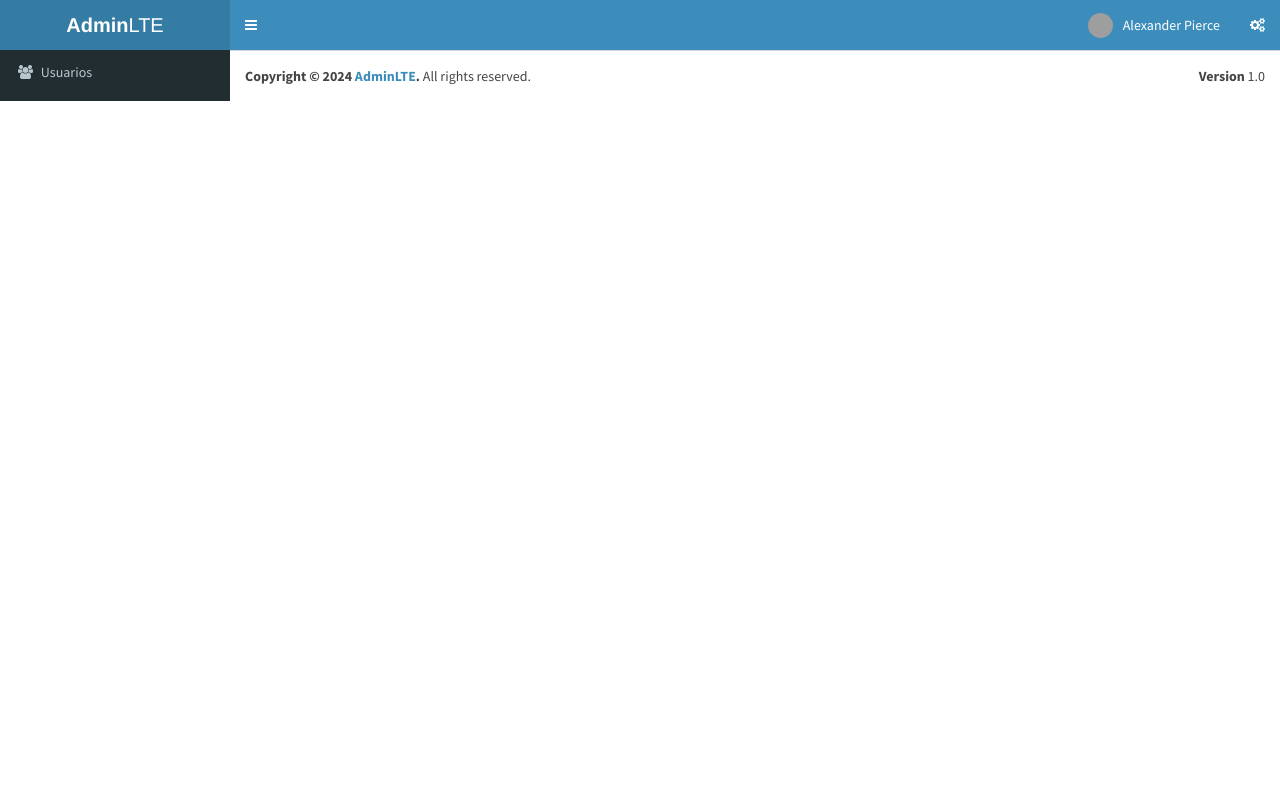
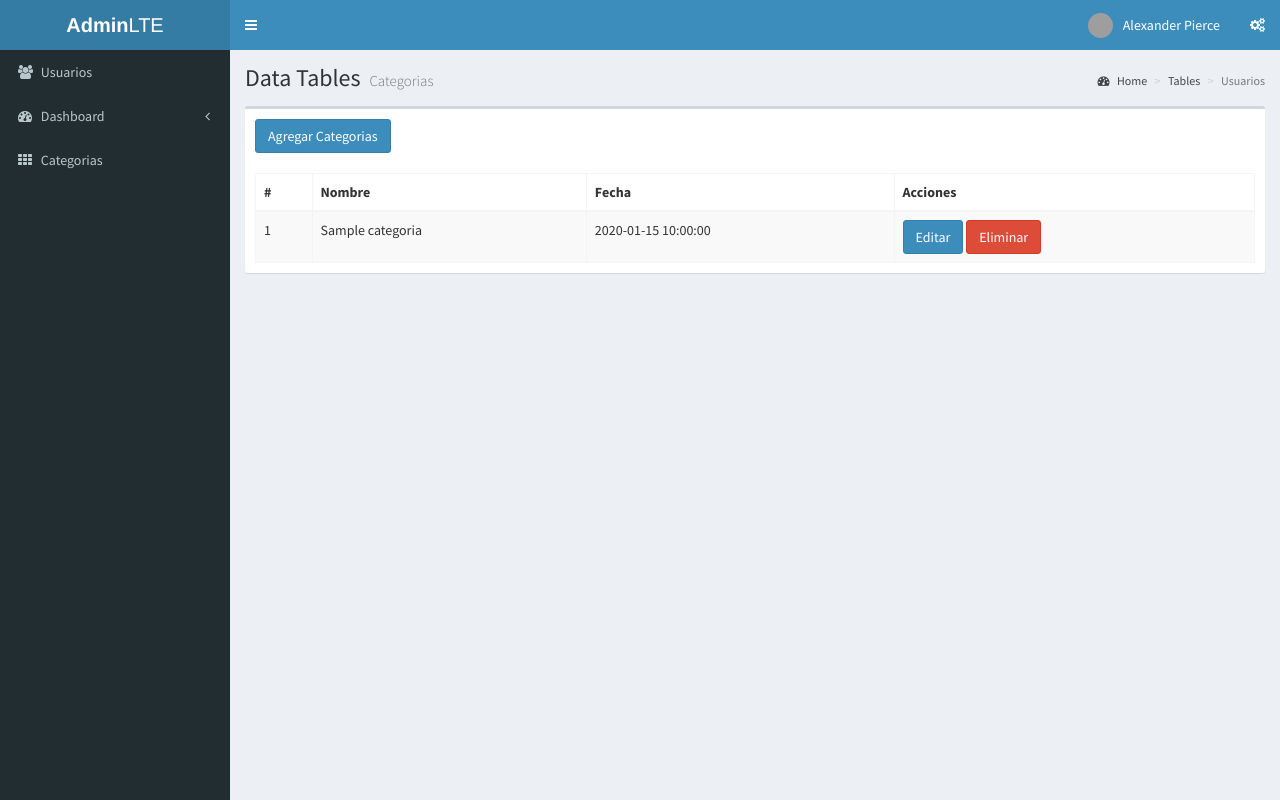
Before and after one commit to GuillermoMora03/inventario, a PHP site: page /categorias in a window 1280 px wide. Run offline with PHP 8.4, Linux system fonts and the light colour scheme; tables that the repository leaves empty or names only in its code hold one stand-in row (values such as "Sample post"); some libraries are stand-ins or nearby versions; grey boxes are pictures that could not be loaded.

Commit message:
Categorias sin Editar

```diff
--- /dev/null
+++ b/controladores/categorias.controlador.php
@@ -0,0 +1,155 @@
+<?php
+
+class ControladorCategorias {
+
+    // Registrar usuarios
+    static public function ctrCrearCategorias() {
+
+        if (isset($_POST["nombrecategoria"])) {
+
+            $tabla = "categorias";
+
+            $datos = array("nombre" => $_POST["nombrecategoria"]);
+
+            $respuesta = ModeloCategorias::mdlGuardarCategorias($tabla, $datos);
+
+            if ($respuesta == "ok") {
+                echo "<script>
+                swal({
+                    type: 'success',
+                    title: 'La categoria ha sido guardada correctamente',
+                    showConfirmButton: true,
+                    confirmButtonText: 'Cerrar',
+                    closeOnConfirm: false
+                }).then(function(result){
+
+                    if(result.value){
+                        window.location = 'categorias';
+                    }
+
+                });
+            </script>";
+            } else {
+                echo "<script>
+                    swal({
+                        type: 'error',
+                        title: 'La categoria no ha sido guardada correctamente',
+                        showConfirmButton: true,
+                        confirmButtonText: 'Cerrar',
+                        closeOnConfirm: false
+                    }).then(function(result){
+
+                        if(result.value){
+                            window.location = 'categorias';
+                        }
+
+                    });
+                </script>";
+            }
+        }
+    }
+
+    // Mostrar categorias
+    static public function ctrMostrarCategorias($item, $valor) {
+        $tabla = "categorias";
+        $respuesta = ModeloCategorias::mdlMostrarCategorias($tabla, $item, $valor);
+        return $respuesta;
+    }
+
+
+     // Editar usuarios
+     static public function ctrEditarCategorias() {
+
+        if (isset($_POST["editarCategoria"])) {
+
+            $tabla = "categorias";
+
+            $datos = array(
+                "id" => $_POST["idcategoria"],
+                "nombre" => $_POST["editarCategoria"],
+            );
+
+            $respuesta = ModeloCategorias::mdlEditarCategorias($tabla, $datos);
+
+            if ($respuesta == "ok") {
+                echo "<script>
+                    swal({
+                        type: 'success',
+                        title: 'La categoria ha sido modificada correctamente',
+                        showConfirmButton: true,
+                        confirmButtonText: 'Cerrar',
+                        closeOnConfirm: false
+                    }).then(function(result){
+
+                        if(result.value){
+                            window.location = 'categorias';
+                        }
+
+                    });
+                </script>";
+            } else {
+                echo "<script>
+                    swal({
+                        type: 'error',
+                        title: 'La categoria no ha sido modificada correctamente',
+                        showConfirmButton: true,
+                        confirmButtonText: 'Cerrar',
+                        closeOnConfirm: false
+                    }).then(function(result){
+
+                        if(result.value){
+                            window.location = 'categorias';
+                        }
+
+                    });
+                </script>";
+            }
+        }
+    }
+
+    static public function ctrBorrarCategorias() {
+
+        if (isset($_GET["idCategoria"])) {
+
+            $tabla = "categorias";
+            $datos = $_GET["idCategoria"];
+
+            $respuesta = ModeloCategorias::mdlBorrarCategorias($tabla, $datos);
+
+            if ($respuesta == "ok") {
+                echo "<script>
+                    swal({
+                        type: 'success',
+                        title: 'La categoria ha sido eliminada correctamente',
+                        showConfirmButton: true,
+                        confirmButtonText: 'Cerrar',
+                        closeOnConfirm: false
+                    }).then(function(result){
+
+                        if(result.value){
+                            window.location = 'categorias';
+                        }
+
+                    });
+                </script>";
+            } else {
+                "<script>
+                    swal({
+                        type: 'error',
+                        title: 'La categoria no ha sido eliminada correctamente',
+                        showConfirmButton: true,
+                        confirmButtonText: 'Cerrar',
+                        closeOnConfirm: false
+                    }).then(function(result){
+
+                        if(result.value){
+                            window.location = 'categorias';
+                        }
+
+                    });
+                </script>";
+            }
+        }
+    }
+}
+?>
--- a/index.php
+++ b/index.php
@@ -2,7 +2,11 @@
 
 require_once "controladores/plantilla.controlador.php";
 require_once "controladores/usuarios.controlador.php";
+require_once "controladores/categorias.controlador.php";
+
+require_once "modelos/categorias.modelo.php";
 require_once "modelos/usuarios.modelo.php";
+
 
 $plantilla = new ControladorPlantilla();
 $plantilla->Plantilla();
--- /dev/null
+++ b/modelos/categorias.modelo.php
@@ -0,0 +1,70 @@
+<?php
+
+require_once 'conexion.php';
+
+class ModeloCategorias{
+
+
+    static public function mdlGuardarCategorias($tabla, $datos){
+
+        $stmt = Conexion::conectar()->prepare("INSERT INTO $tabla(nombre) VALUES (:nombre)");
+        $stmt-> bindParam(":nombre", $datos["nombre"], PDO::PARAM_STR);
+
+
+        if ($stmt -> execute()) {
+            return "ok";
+        }else{
+            return "error";
+        }
+        $stmt -> close();
+        $stmt = null;
+    }
+
+
+    //mostrar categorias
+
+    static public function mdlMostrarCategorias($tabla, $datos, $valor){
+
+        if ($datos !== null) {
+            $stmt = Conexion::conectar()->prepare("SELECT * FROM $tabla WHERE $datos = :$datos");
+            $stmt -> bindParam(":".$datos, $valor, PDO::PARAM_STR);
+            $stmt -> execute();
+            return $stmt -> fetch();
+
+        }else{
+            $stmt = Conexion::conectar()->prepare("SELECT * FROM $tabla");
+            $stmt -> execute();
+            return $stmt -> fetchAll();
+        }
+    }
+
+
+    static public function mdlEditarCategorias($tabla, $datos){
+        $stmt = Conexion::conectar()->prepare("UPDATE $tabla SET nombre = :nombre WHERE id = :id");
+
+        $stmt -> bindParam(":id", $datos["id"], PDO::PARAM_INT);
+        $stmt-> bindParam(":nombre", $datos["nombre"], PDO::PARAM_STR);
+        if ($stmt -> execute()) {
+            return "ok";
+        }else{
+            return "error";
+        }
+        $stmt -> close();
+        $stmt = null;
+    }
+
+
+    static public function mdlBorrarCategorias($tabla, $datos){
+        $stmt = Conexion::conectar()->prepare("DELETE FROM $tabla WHERE id = :id");
+
+        $stmt -> bindParam(":id", $datos, PDO::PARAM_INT);
+
+        if ($stmt -> execute()) {
+            return "ok";
+        }else{
+            return "error";
+        }
+        $stmt -> close();
+        $stmt = null;
+    }
+}
--- /dev/null
+++ b/vistas/modulos/categorias.php
@@ -0,0 +1,170 @@
+  <!-- Content Wrapper. Contains page content -->
+  <div class="content-wrapper">
+    <!-- Content Header (Page header) -->
+    <section class="content-header">
+      <h1>
+        Data Tables
+        <small>Categorias</small>
+      </h1>
+      <ol class="breadcrumb">
+        <li><a href="#"><i class="fa fa-dashboard"></i> Home</a></li>
+        <li><a href="#">Tables</a></li>
+        <li class="active">Usuarios</li>
+      </ol>
+    </section>
+
+    <!-- Main content -->
+    <section class="content">
+      <div class="row">
+        <div class="col-xs-12">
+
+          <div class="box">
+            <div class="box-header">
+              <button class="btn btn-primary" data-toggle="modal" data-target="#modalAgregarCategorias">
+                Agregar Categorias
+              </button>
+            </div>
+            <!-- /.box-header -->
+            <div class="box-body">
+              <table class="table table-bordered table-striped tablas">
+                <thead>
+                  <tr>
+                    <th>#</th>
+                    <th>Nombre</th>
+                    <th>Fecha</th>
+                    <th>Acciones</th>
+                  </tr>
+                </thead>
+                <tbody>
+                  <?php
+                    $item = null;
+                    $valor = null;
+                    $categorias = ControladorCategorias::ctrMostrarCategorias($item, $valor);
+
+                    if (is_array($categorias)) {
+                      foreach($categorias as $key => $valores){
+                        echo "
+                            <tr>
+                              <td>".($key+1)."</td>
+                              <td>".$valores['nombre']."</td>
+                              <td>".$valores['fecha']."</td>
+                              <td>
+                              <button class='btn btn-primary btnEditarCategorias' idCategoria=".$valores["id"]." data-toggle='modal'
+                              data-target='#modalEditarCategorias'>Editar</button>
+                              <button class='btn btn-danger btnEliminarCategorias' idCategoria=".$valores["id"].">
+                              Eliminar</button>
+                              </td>
+                            </tr>
+                          ";
+                      }
+                    } else {
+                      echo "<tr><td colspan='6'>No hay usuarios para mostrar.</td></tr>";
+                    }
+                  ?>
+                </tbody>
+              </table>
+            </div>
+            <!-- /.box-body -->
+          </div>
+          <!-- /.box -->
+        </div>
+        <!-- /.col -->
+      </div>
+      <!-- /.row -->
+    </section>
+    <!-- /.content -->
+  </div>
+
+  <!-- Modal para agregar usuario -->
+  <div id="modalAgregarCategorias" class="modal fade" role="dialog">
+    <div class="modal-dialog">
+      <!-- Contenido del modal -->
+      <div class="modal-content">
+        <form role="form" method="post" action="">
+          <!-- Cabecera del modal -->
+          <div class="modal-header">
+            <button type="button" class="close" data-dismiss="modal">&times;</button>
+            <h4 class="modal-title">Agregar Categorias</h4>
+          </div>
+
+          <!-- Cuerpo del modal -->
+          <div class="modal-body">
+            <div class="box-body">
+              <!-- Input para el nombre -->
+              <div class="form-group">
+                <div class="input-group">
+                  <span class="input-group-addon"><i class="fa fa-user"></i></span>
+                  <input type="text" class="form-control input-lg" name="nombrecategoria" placeholder="Ingresar categoria" required>
+                </div>
+              </div>
+
+          <!-- Pie del modal -->
+          <div class="modal-footer">
+            <button type="button" class="btn btn-default" data-dismiss="modal">Cerrar</button>
+            <button type="submit" class="btn btn-primary">Guardar Categoria</button>
+          </div>
+        </form>
+
+        <?php
+        $crearCategorias = new ControladorCategorias();
+        $crearCategorias -> ctrCrearCategorias();
+        ?>
+      </div>
+    </div>
+  </div>
+
+
+
+  <!-- Modal para editar categorias -->
+  <div id="modalEditarCategorias" class="modal fade" role="dialog">
+    <div class="modal-dialog">
+      <!-- Contenido del modal -->
+      <div class="modal-content">
+        <form role="form" method="post" action="">
+          <!-- Cabecera del modal -->
+          <div class="modal-header">
+            <button type="button" class="close" data-dismiss="modal">&times;</button>
+            <h4 class="modal-title">Editar Categorias</h4>
+          </div>
+          <!-- Cuerpo del modal -->
+          <div class="modal-body">
+            <div class="box-body">
+
+             <!-- Input para el id -->
+             <div class="form-group">
+                <div class="input-group">
+                  <input type="hidden" class="form-control input-lg" name="idcategoria" id="idcategoria">
+                </div>
+              </div>
+
+              <!-- Input para el nombre -->
+              <div class="form-group">
+                <div class="input-group">
+                  <span class="input-group-addon"><i class="fa fa-user"></i></span>
+                  <input type="text" class="form-control input-lg" name="editarCategoria" id="editarCategoria">
+                </div>
+              </div>
+
+            </div>
+          </div>
+          <!-- Pie del modal -->
+          <div class="modal-footer">
+            <button type="button" class="btn btn-default" data-dismiss="modal">Cerrar</button>
+            <button type="submit" class="btn btn-primary">Editar Categorias</button>
+          </div>
+        </form>
+
+        <?php
+        $crearCategorias = new ControladorCategorias();
+        $crearCategorias -> ctrEditarCategorias();
+        ?>
+      </div>
+    </div>
+  </div>
+
+
+
+  <?php
+        $borrarCategorias = new ControladorCategorias();
+        $borrarCategorias -> ctrBorrarCategorias();
+        ?>
--- a/vistas/modulos/menu.php
+++ b/vistas/modulos/menu.php
@@ -31,26 +31,10 @@
             <li><a href="index2.html"><i class="fa fa-circle-o"></i> Dashboard v2</a></li>
           </ul>
         </li>
-        <li class="treeview">
-          <a href="#">
-            <i class="fa fa-files-o"></i>
-            <span>Layout Options</span>
+        <li>
+          <a href="categorias">
+            <i class="fa fa-th"></i> <span>Categorias</span>
             <span class="pull-right-container">
-              <span class="label label-primary pull-right">4</span>
-            </span>
-          </a>
-          <ul class="treeview-menu">
-            <li><a href="pages/layout/top-nav.html"><i class="fa fa-circle-o"></i> Top Navigation</a></li>
-            <li><a href="pages/layout/boxed.html"><i class="fa fa-circle-o"></i> Boxed</a></li>
-            <li><a href="pages/layout/fixed.html"><i class="fa fa-circle-o"></i> Fixed</a></li>
-            <li><a href="pages/layout/collapsed-sidebar.html"><i class="fa fa-circle-o"></i> Collapsed Sidebar</a></li>
-          </ul>
-        </li>
-        <li>
-          <a href="pages/widgets.html">
-            <i class="fa fa-th"></i> <span>Widgets</span>
-            <span class="pull-right-container">
-              <small class="label pull-right bg-green">new</small>
             </span>
           </a>
         </li>
--- a/vistas/plantilla.php
+++ b/vistas/plantilla.php
@@ -81,8 +81,13 @@
 
 if (isset($_GET["ruta"])) {
 
-  if ($_GET["ruta"] == "usuarios") {
+  if ($_GET["ruta"] == "usuarios" ||
+      $_GET["ruta"] == "categorias"
+
+  ) {
+
     include "modulos/".$_GET["ruta"].".php";
+
   }
 }else{
   include "modulos/inicio/cajas.php";
@@ -100,6 +105,9 @@
 
 <script src="vistas/js/usuarios.js"></script>
 
+<script src="vistas/js/categorias.js"></script>
+
+
 
 </body>
 </html>
```
Also changed, not shown: ajax/categorias.ajax.php (added, +31 -0 lines), vistas/js/categorias.js (added, +44 -0 lines).
